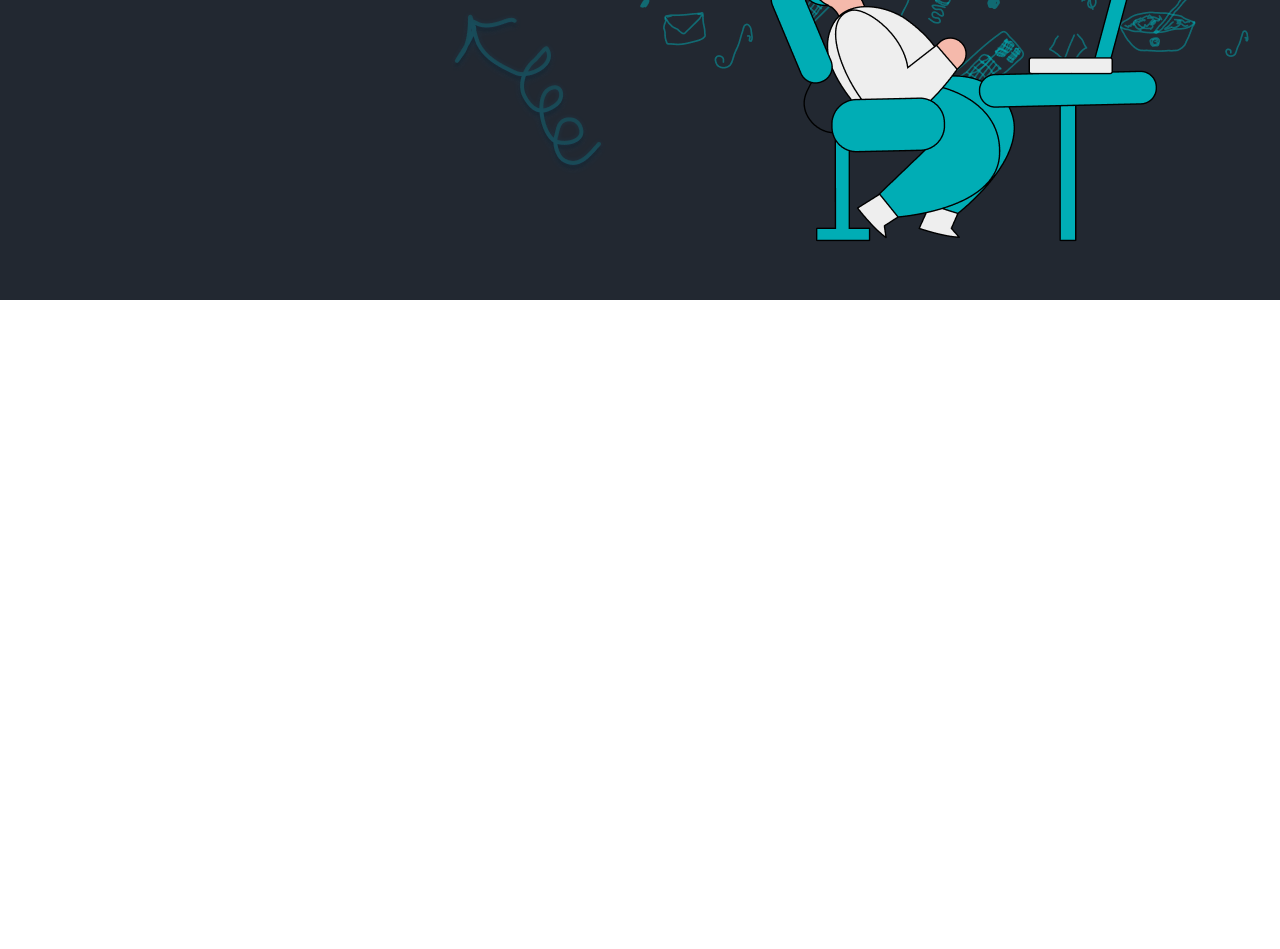
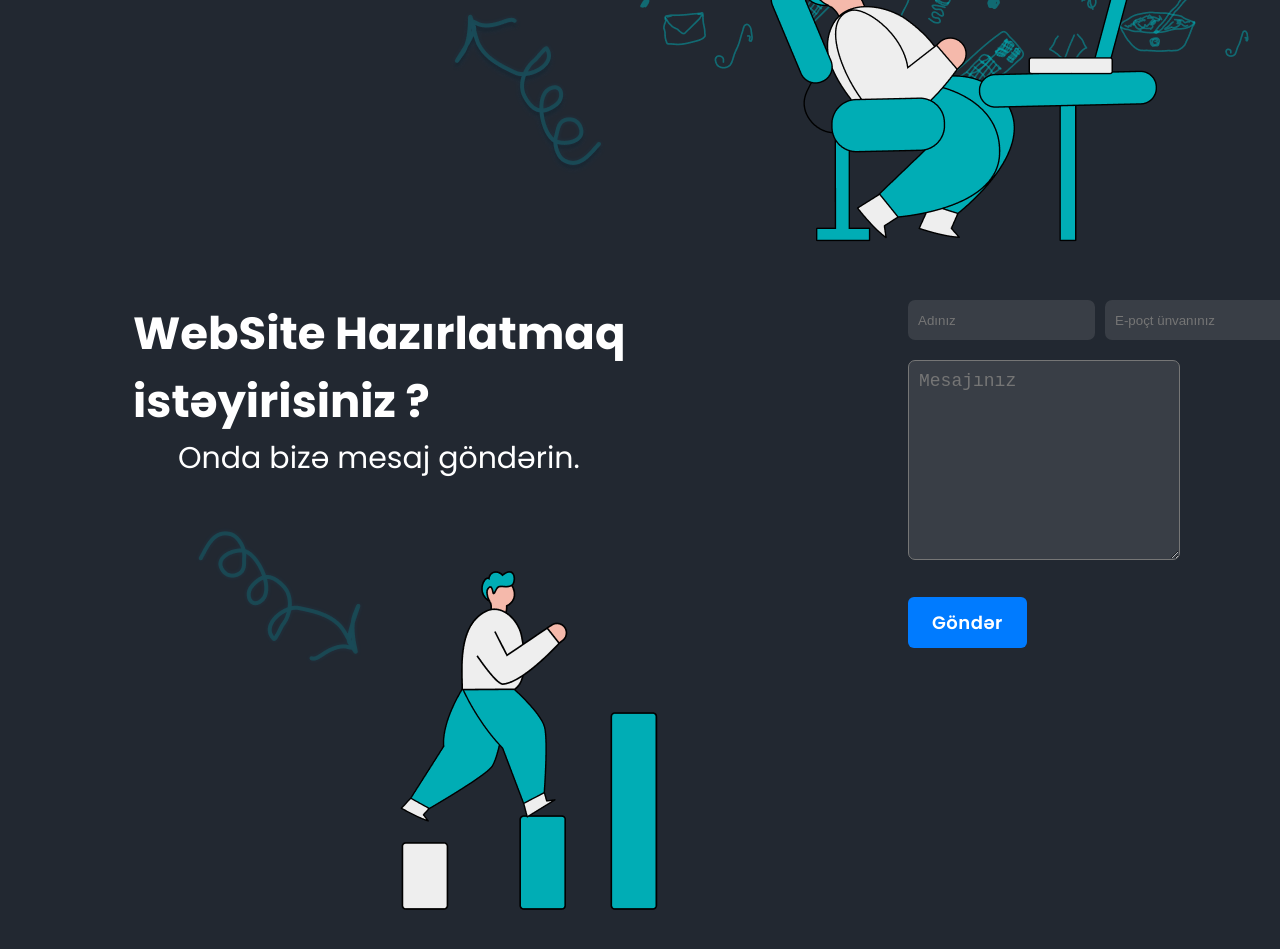
Before and after one commit to Yusdevlop/CavanCode, a website: page index.html in a window 1280 px wide. Shown: the part 1579-2528 px from the top of the page. Before the commit the page ends 1879 px from the top, so only its background shows below. Drawn offline with nearby package versions, Linux system fonts and the light colour scheme.

Commit message:
Send Email Uptadet Yuska

```diff
--- a/index.html
+++ b/index.html
@@ -19,9 +19,9 @@
             <h1>CavanCode</h1>
             <nav>
                 <ul class="navbar-ul">
-                    <li><a href="#">Home</a></li>
-                    <li><a href="#">About</a></li>
-                    <li><a href="#">Contact</a></li>
+                    <li><a href="#homepage">Home</a></li>
+                    <li><a href="#about-content">About</a></li>
+                    <li><a href="#send-messages-mail-content">Contact</a></li>
                 </ul>
             </nav>
         </div>
@@ -88,6 +88,41 @@
 
 
     </section>
+    <section id="send-messages-mail">
+        <div class="section5container">
+            <div id="send-messages-mail-content">
+                <div  class="send-messages-mail-content-text">
+                    <h1  data-aos="flip-left">WebSite Hazırlatmaq <br> <span>istəyirisiniz</span> ?</h1>
+                    <p  data-aos="flip-left" >Onda bizə mesaj göndərin.</p>
+                    <img  data-aos="flip-left" data-aos-duration="1000" class="vector4" src="./src/img/Vector 186 (1).png" alt="">
+                    <img data-aos="flip-left" data-aos-duration="1000" class="man2" src="./src/img/Group 2372.png" alt="">
+                </div>
+
+                <form action="https://formsubmit.co/cavancode862025@gmail.com" method="POST" class="send-messages-mail-form">
+                    <div class="send-messages-mail-form-inputs">
+                        <input data-aos="zoom-in-up" data-aos-duration="500" type="text"name="name" required placeholder="Adınız" required>
+                        <input data-aos="zoom-in-up" data-aos-duration="500" type="email" name="email" required placeholder="E-poçt ünvanınız" >
+                    </div>
+                    <div class="send-messages-mail-form-textarea">
+                        <textarea data-aos="zoom-in-up" data-aos-duration="700" name="msg" required id="" cols="30" rows="10" placeholder="Mesajınız"></textarea>
+                        <button  data-aos="zoom-in-up"  type="submit">Göndər</button>
+                    </div>
+
+                </form>
+            </div>
+        </div>
+
+
+
+
+
+
+
+
+
+
+
+    </section>
     <footer id="contact us">
 
 
--- a/src/style/style.css
+++ b/src/style/style.css
@@ -248,8 +248,6 @@ border-bottom: 1px #fff solid;
     background-color: #222831;
     color: #fff;
     display: flex;
-    /* align-items: center;
-    justify-content: center; */
     flex-direction: column;
     width: 100%;
     height: 150vh;
@@ -379,3 +377,140 @@ border-bottom: 1px #fff solid;
     top: 300px;
     left: 130px;
 }
+/* __________________________SEND MESSAGES EMAİL____________________________________ */
+#send-messages-mail{
+  width: 100%;
+  height: 150vh;
+  background-color: #222831;
+
+}
+
+.section5container{
+  margin-right: 100px;
+  margin-left: 100px;
+}
+.send-messages-mail-content-text{
+  display: flex;
+  flex-direction: column;
+  align-items: center;
+  font-size: 30px;
+}
+.vector4{
+  margin-top: 50px;
+  margin-left: -200px;
+}
+.vector4 {
+  animation: glowPulse 3s ease-in-out infinite;
+}
+
+/* Gücləndirilmiş glow effekti */
+@keyframes glowPulse {
+  0% {
+    filter: drop-shadow(0 0 2px rgba(0, 174, 255, 0.4));
+  }
+  50% {
+    filter:
+      drop-shadow(0 0 10px rgba(0, 174, 255, 0.8))
+      drop-shadow(0 0 20px rgba(0, 174, 255, 0.6))
+      drop-shadow(0 0 30px rgba(0, 174, 255, 0.4));
+  }
+  100% {
+    filter: drop-shadow(0 0 2px rgba(0, 174, 255, 0.4));
+  }
+}
+.man2{
+  margin-left: 300px;
+  margin-top: -100px;
+
+
+}
+#send-messages-mail-content{
+  display: flex;
+  gap: 250px;
+  justify-self: space-between;
+  font-family: "Poppins";
+  color: #fff;
+
+}
+.send-messages-mail-form input{
+  display: flex;
+  flex-direction: column;
+  border: none;
+  border-radius: 7px;
+  padding-left: 10px;
+  background-color: #393E46;
+
+}
+.send-messages-mail-form-inputs{
+  margin-bottom: 20px;
+  display: flex;
+  width: 100px;
+  height: 40px;
+  gap: 10px;
+  font-size: 18px;
+  border-radius: 225px;
+
+
+}
+
+.send-messages-mail-form-textarea textarea{
+  width: 100%;
+  height: 200px;
+  border-radius: 7px;
+  background-color: #393E46;
+  font-size: 18px;
+  padding: 10px;
+  color: #fff;
+}
+.send-messages-mail-form-textarea button{
+  background-color: #00ADB5;
+  color: #fff;
+  font-family: "Poppins";
+  font-size: 20px;
+  font-weight: regular;
+  padding: 10px 20px;
+  border-radius: 5px;
+  border: none;
+  cursor: pointer;
+  margin-top: 30px;
+}
+.send-messages-mail-form-textarea button{
+  background-color: #007bff;
+  color: white;
+  border: none;
+  padding: 12px 24px;
+  font-size: 18px;
+  font-weight: 600;
+  letter-spacing: 0.5px;
+  border-radius: 6px;
+  cursor: pointer;
+  transition: all 0.3s ease;
+  position: relative;
+  overflow: hidden;
+  display: inline-block;
+
+}
+
+/* Hoverda parlayan glow əlavə edirik */
+.send-messages-mail-form-textarea button:hover {
+  color: #cce5ff;
+  letter-spacing: 2.5px;
+  animation: subtleShake 0.3s ease-in-out infinite alternate;
+  box-shadow:
+    0 0 8px rgba(0, 123, 255, 0.8),
+    0 0 16px rgba(0, 123, 255, 0.6),
+    0 0 24px rgba(0, 123, 255, 0.4);
+}
+
+/* Yüngül titrəmə (horizontal) */
+@keyframes subtleShake {
+  0% { transform: translateX(0); }
+  100% { transform: translateX(1.5px); }
+}
+
+
+
+.send-messages-mail-content span{
+  font-weight: bold;
+  color: #00ADB5;
+}
```
Also changed, not shown: src/img/Group 2372.png (added), src/img/Vector 186 (1).png (added).
